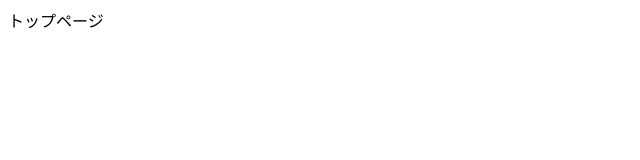
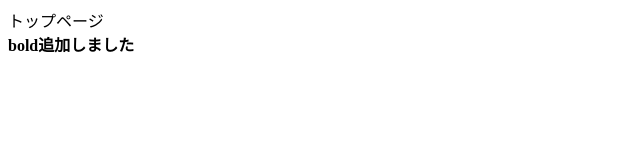
Before and after one commit to elk1997/day1, a plain HTML site: page index.html in a window 1280 px wide. Shown: the whole page, without its empty margins (0-640 px from the left). Drawn offline with Linux system fonts and the light colour scheme.

Commit message:
bold追加

```diff
--- a/index.html
+++ b/index.html
@@ -3,7 +3,8 @@
 <head>
 	<title>ほげ</title>
 </head>
-<body>トップページ
+<body>トップページ<br>
+<b>bold追加しました</b>
 
 </body>
 </html>
```
